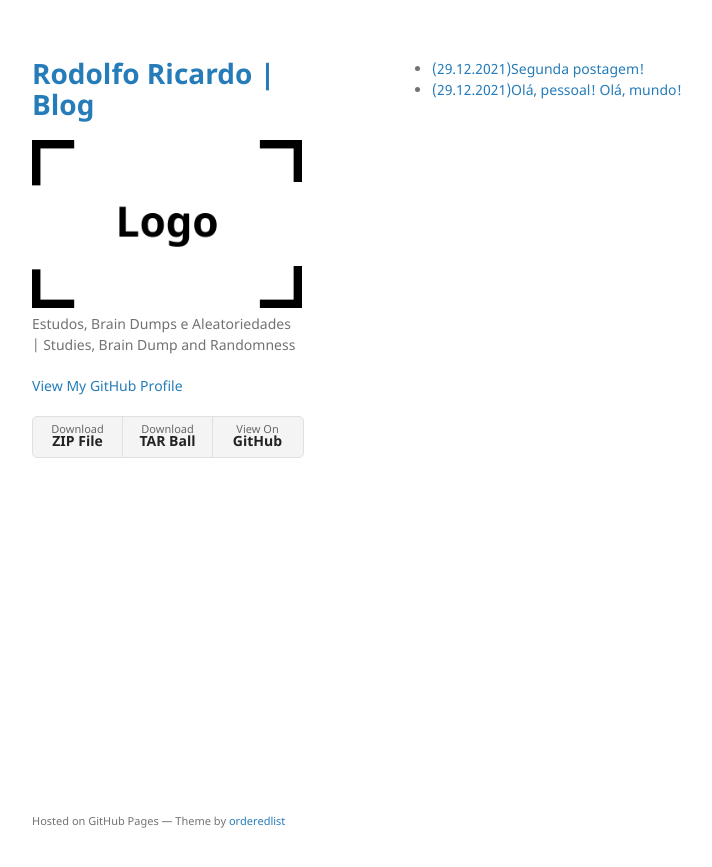
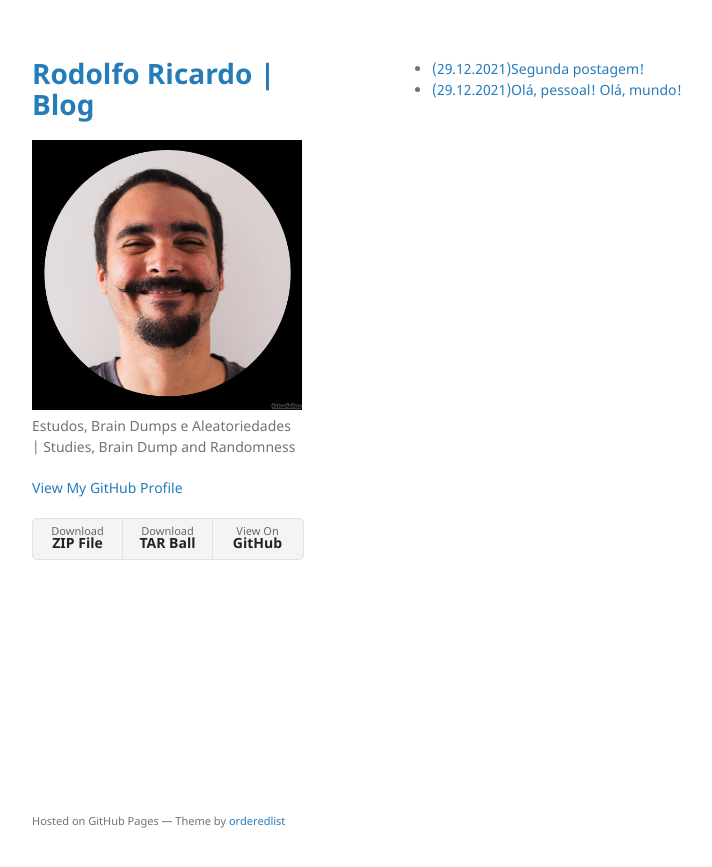
Before and after one commit to rodolforicardotech/rodolforicardotech.github.io, a Jekyll site: the page built from index.md, in a window 1280 px wide. Shown: the top 867 px of the page, without its empty margins (178-890 px from the left). Built offline with Jekyll 4.4.1, drawn with Linux system fonts in a browser that asks for light colours; our own code applies the rules of GitHub Pages for plain Markdown files.

Commit message:
alterando extensão da imagem

```diff
--- a/_config.yml
+++ b/_config.yml
@@ -1,5 +1,5 @@
 title: Rodolfo Ricardo | Blog
-logo: /assets/img/logo.png
+logo: /assets/img/logo.jpg
 description: Estudos, Brain Dumps e Aleatoriedades | Studies, Brain Dump and Randomness
 show_downloads: true
 google_analytics:
```
